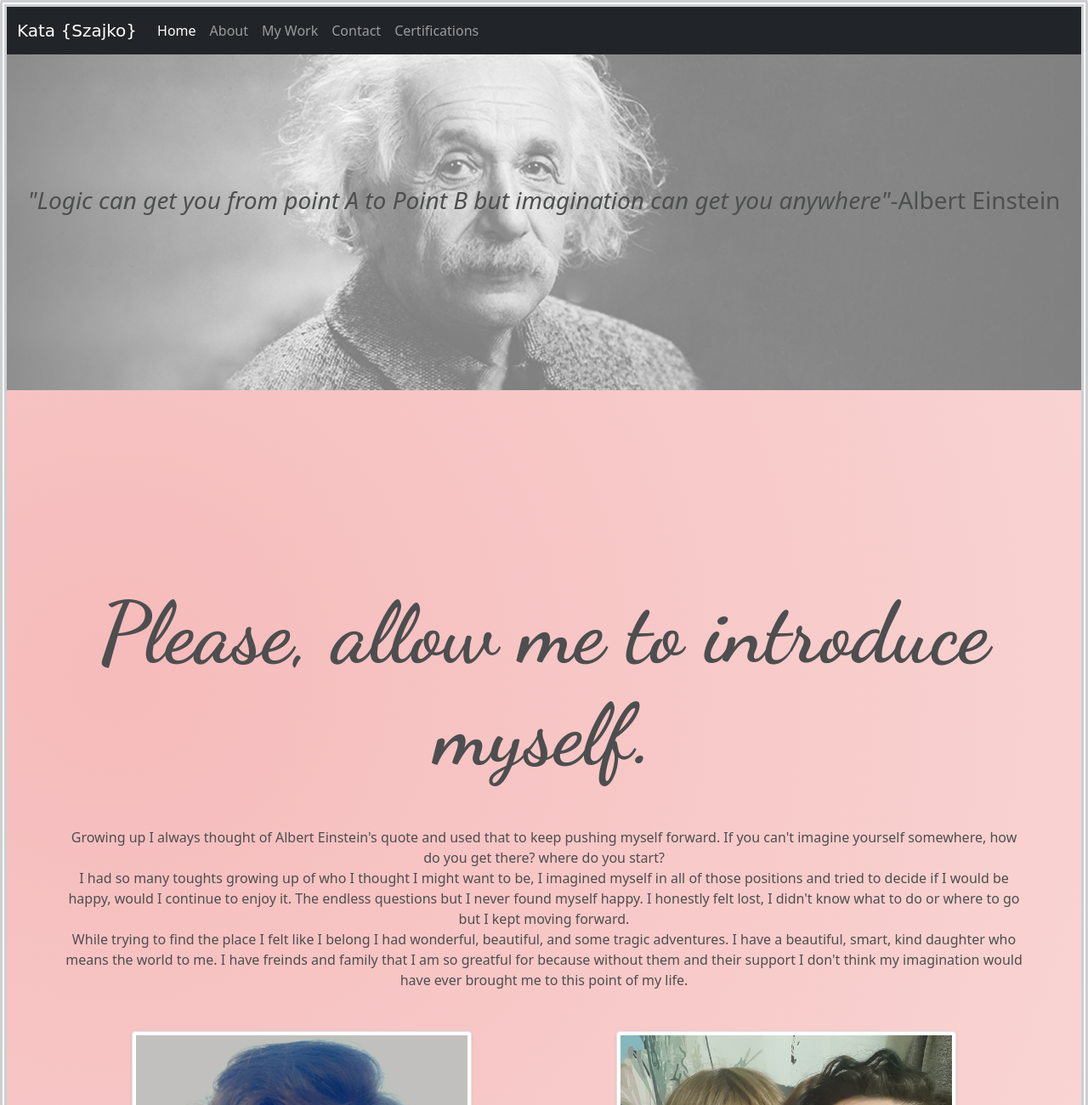
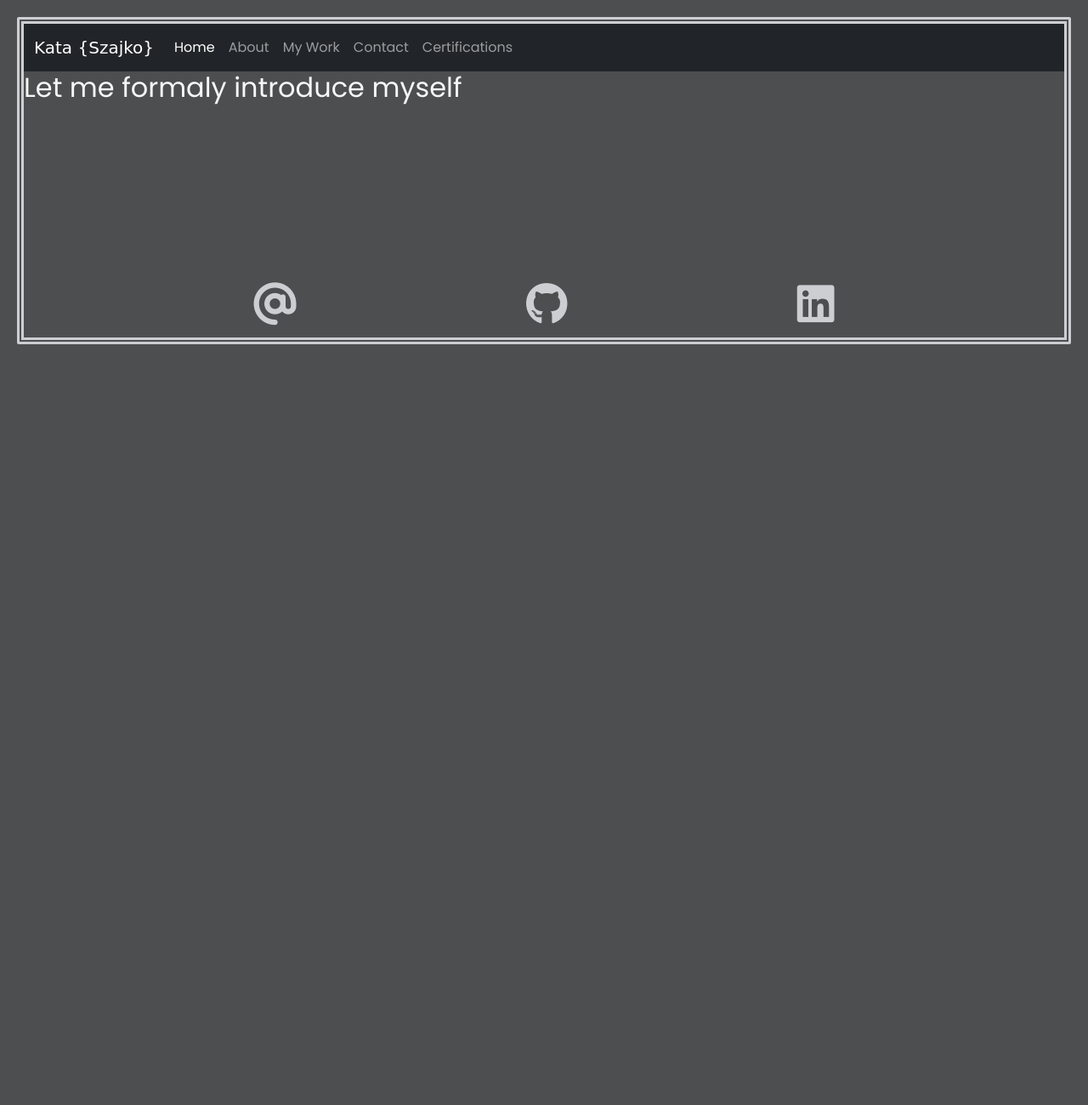
Before and after one commit to kszajko46/Portfolio2022, a plain HTML site: page about.html in a window 1280 px wide. Shown: the top 1300 px of the page at 85% size. After the commit the page ends 800 px from the top, so only its background shows below. Drawn offline with nearby package versions, Linux system fonts and the light colour scheme; a web font is replaced by a local one.

Commit message:
i broke something in my css for about.html

```diff
--- a/about.html
+++ b/about.html
@@ -4,25 +4,30 @@
     <meta charset="UTF-8" />
     <meta http-equiv="X-UA-Compatible" content="IE=edge" />
     <meta name="viewport" content="width=device-width, initial-scale=1.0" />
-    <link rel="stylesheet" href="/src/style.css" />
-    <!-- CSS only -->
+    <meta name="description" content="Home page Portfolio for Kata Szajko" />
+
     <link
       href="https://cdn.jsdelivr.net/npm/bootstrap@5.1.3/dist/css/bootstrap.min.css"
       rel="stylesheet"
       integrity="sha384-1BmE4kWBq78iYhFldvKuhfTAU6auU8tT94WrHftjDbrCEXSU1oBoqyl2QvZ6jIW3"
       crossorigin="anonymous"
     />
+    <link rel="stylesheet" href="/src/style.css" />
+    <link rel="preconnect" href="https://fonts.googleapis.com" />
+    <link rel="preconnect" href="https://fonts.gstatic.com" crossorigin />
+    <link rel="preconnect" href="https://fonts.googleapis.com" />
+    <link rel="preconnect" href="https://fonts.gstatic.com" crossorigin />
     <link rel="preconnect" href="https://fonts.googleapis.com" />
     <link rel="preconnect" href="https://fonts.gstatic.com" crossorigin />
     <link
-      href="https://fonts.googleapis.com/css2?family=Dancing+Script:wght@700&family=Merriweather:ital,wght@0,400;0,700;1,400;1,700&family=Neonderthaw&family=Poppins:wght@300;400;700&family=Roboto:ital,wght@0,400;0,900;1,700;1,900&family=Trochut:wght@700&display=swap"
+      href="https://fonts.googleapis.com/css2?family=Merriweather:ital,wght@0,400;0,700;1,400;1,700&family=Neonderthaw&family=Poppins:wght@300;400;700&family=Roboto:ital,wght@0,400;0,900;1,700;1,900&family=Trochut:wght@700&display=swap"
       rel="stylesheet"
     />
     <script
       src="https://kit.fontawesome.com/b931d7b7b8.js"
       crossorigin="anonymous"
     ></script>
-    <title>About Kata Szajko</title>
+    <title>Kata Szajko</title>
   </head>
   <body>
     <nav class="navbar navbar-expand-lg navbar-dark bg-dark">
@@ -63,61 +68,19 @@
       </div>
     </nav>
 
-    <img
-      src="/images/albert_einstein.jpg"
-      alt="Albert Einstein"
-      class="img-fluid headerPhoto"
-    />
-
     <div class="aboutMe">
-      <h3>
-        <em
-          >"Logic can get you from point A to Point B but imagination can get
-          you anywhere"</em
-        >-Albert Einstein
-      </h3>
-      <br />
-      <h1>Please, allow me to introduce myself.</h1>
-      <p class="aboutPara m-5">
-        Growing up I always thought of Albert Einstein's quote and used that to
-        keep pushing myself forward. If you can't imagine yourself somewhere,
-        how do you get there? where do you start?
-        <br />
-        I had so many toughts growing up of who I thought I might want to be, I
-        imagined myself in all of those positions and tried to decide if I would
-        be happy, would I continue to enjoy it. The endless questions but I
-        never found myself happy. I honestly felt lost, I didn't know what to do
-        or where to go but I kept moving forward.
-        <br />
-        While trying to find the place I felt like I belong I had wonderful,
-        beautiful, and some tragic adventures. I have a beautiful, smart, kind
-        daughter who means the world to me. I have freinds and family that I am
-        so greatful for because without them and their support I don't think my
-        imagination would have ever brought me to this point of my life.
-      </p>
-
-      <div class="container">
-        <div class="row">
-          <div class="col-sm-6">
-            <img
-              src="/images/Snapchat-1793215796.jpg"
-              alt="selfie"
-              class="img-fluid img-thumbnail shadow-sm"
-              width="400"
-            />
-          </div>
-          <div class="col-sm-6">
-            <img
-              src="/images/mommyandme.jpg"
-              alt="selfie"
-              class="img-fluid img-thumbnail shadow-sm"
-              width="400"
-            />
-          </div>
-        </div>
-      </div>
+      <h2>Let me formaly introduce myself</h2>
     </div>
 
+    <footer>
+      <div class="footer">
+        <a href="mailto:khszajko46@gmail.com"><i class="fas fa-at"></i></a>
+        <a href="https://github.com/kszajko46"><i class="fab fa-github"></i></a>
+        <a href="https://www.linkedin.com/in/kata-szajko-ab5440222/">
+          <i class="fab fa-linkedin"></i
+        ></a>
+      </div>
+    </footer>
     <script
       src="https://cdn.jsdelivr.net/npm/bootstrap@5.1.3/dist/js/bootstrap.bundle.min.js"
       integrity="sha384-ka7Sk0Gln4gmtz2MlQnikT1wXgYsOg+OMhuP+IlRH9sENBO0LRn5q+8nbTov4+1p"
--- a/src/style.css
+++ b/src/style.css
@@ -100,16 +100,9 @@ body {
     margin: 0;
     margin-top: 20px;
   }
-}
 
-.headerPhoto {
-  width: 100%;
-  opacity: 0.5;
-  height: 200px;
-}
-
-.aboutMe {
-  background: radial-gradient(
+  .aboutMe{
+     background: radial-gradient(
     circle at 10% 20%,
     rgb(246, 187, 187) 0%,
     rgb(249, 219, 217) 90%
@@ -117,20 +110,4 @@ body {
   text-align: center;
   color: var(--main-color);
   padding: 160px 20px;
-}
-
-.aboutMe h3 {
-  position: relative;
-  bottom: 400px;
-  color: var(--main-color);
-}
-
-.aboutMe h1 {
-  font-family: "Dancing Script", cursive;
-  font-weight: 700;
-  font-size: 100px;
-}
-
-.selfie {
-  height: 300px;
-}
+  }
```
Also changed, not shown: index.html (+9 -6 lines).
